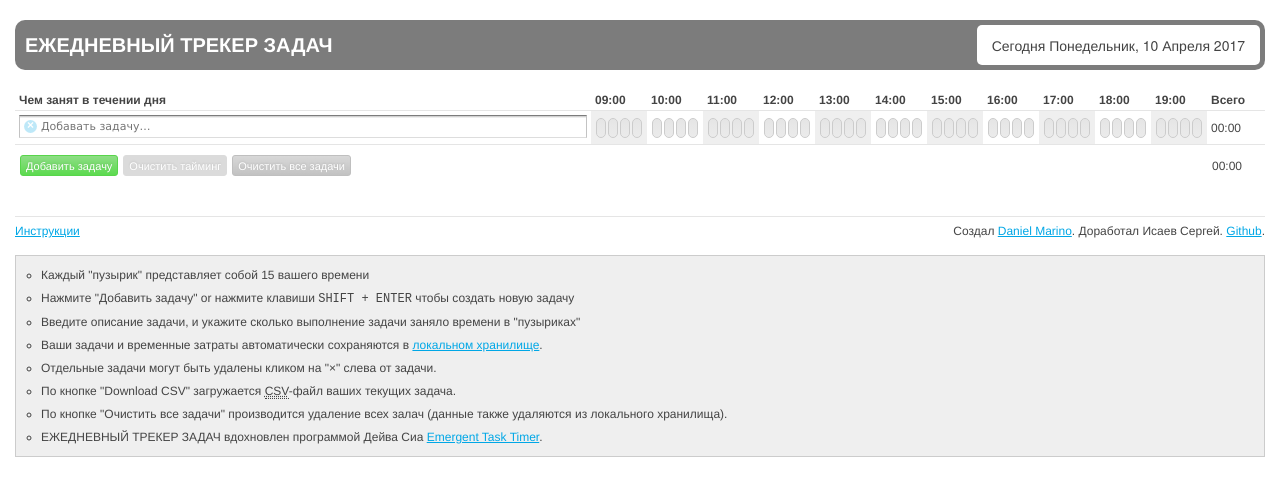
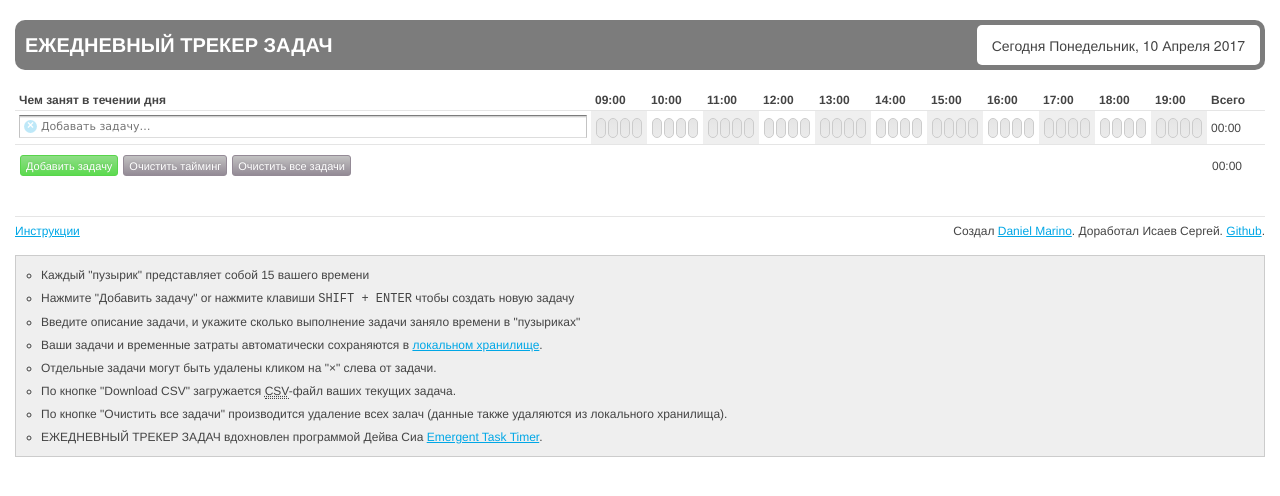
Before and after one commit to ivSergius/daily-task-tracker, a plain HTML site: page index.html in a window 1280 px wide. Drawn offline with nearby package versions, Linux system fonts and the light colour scheme.

Commit message:
[+] v0.2.2  - change to dark color of clearing button

```diff
--- a/css/style.css
+++ b/css/style.css
@@ -269,11 +269,18 @@ h1, h2, h3, h4, h5, h6 { font-weight: bold; }
    border: 1px solid #12c400;
  }
 
+ #clear_timing {
+     background: #a9a9a9;
+     background: -webkit-gradient(linear, 0% 0%, 0% 100%, from(#a9a9a9), to(#675a6a));
+     background: -moz-linear-gradient(100% 100% 90deg, #675a6a, #a9a9a9);
+     border: 1px solid #675a6a;
+ }
+
  #clear_data {
-   background: #bbb;
-   background: -webkit-gradient(linear, 0% 0%, 0% 100%, from(#c8c8c8), to(#a9a9a9));
-   background: -moz-linear-gradient(100% 100% 90deg, #a9a9a9, #c8c8c8);
-   border: 1px solid #a4a4a4;
+   background: #a9a9a9;
+   background: -webkit-gradient(linear, 0% 0%, 0% 100%, from(#a9a9a9), to(#675a6a));
+   background: -moz-linear-gradient(100% 100% 90deg, #675a6a, #a9a9a9);
+   border: 1px solid #675a6a;
  }
 
 
```
